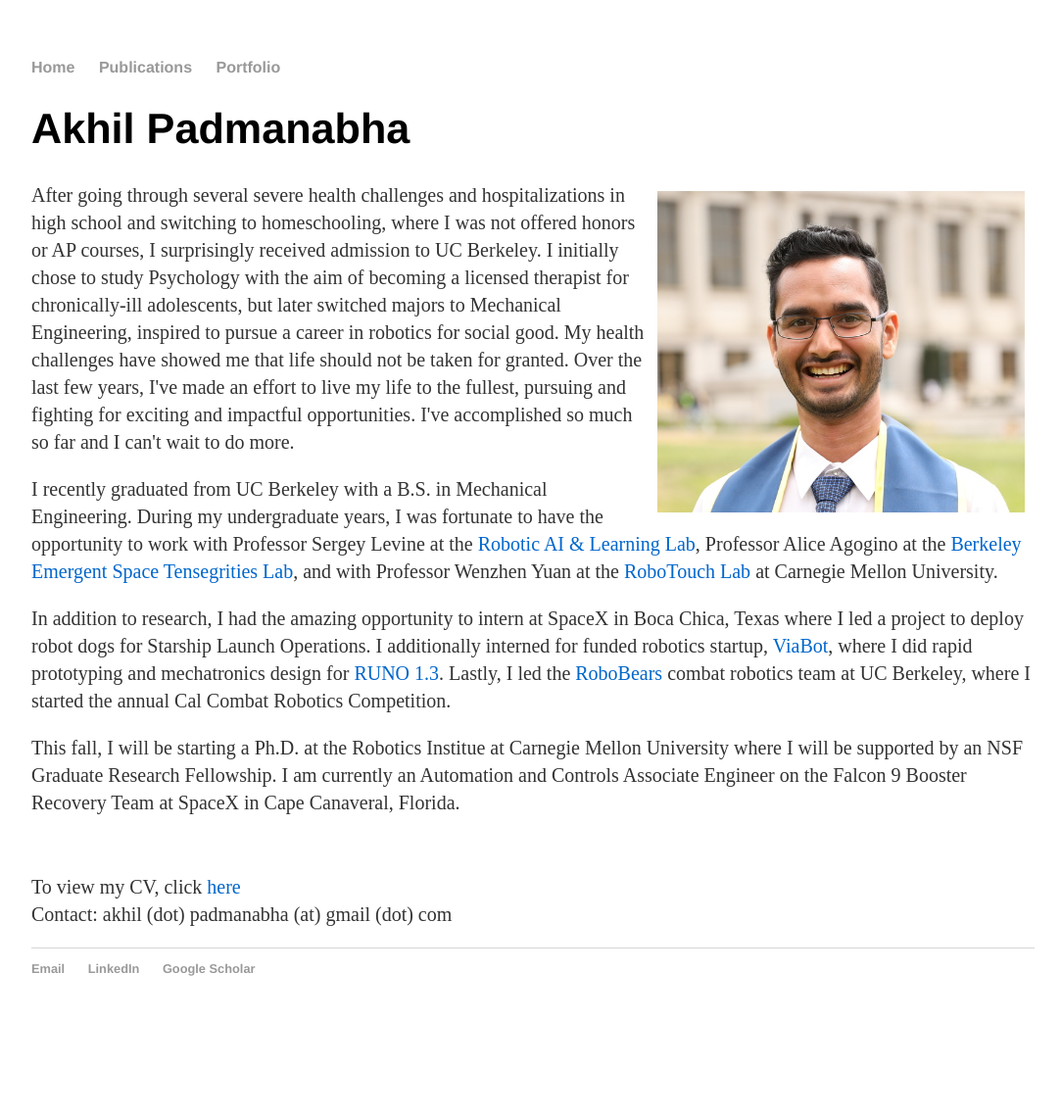
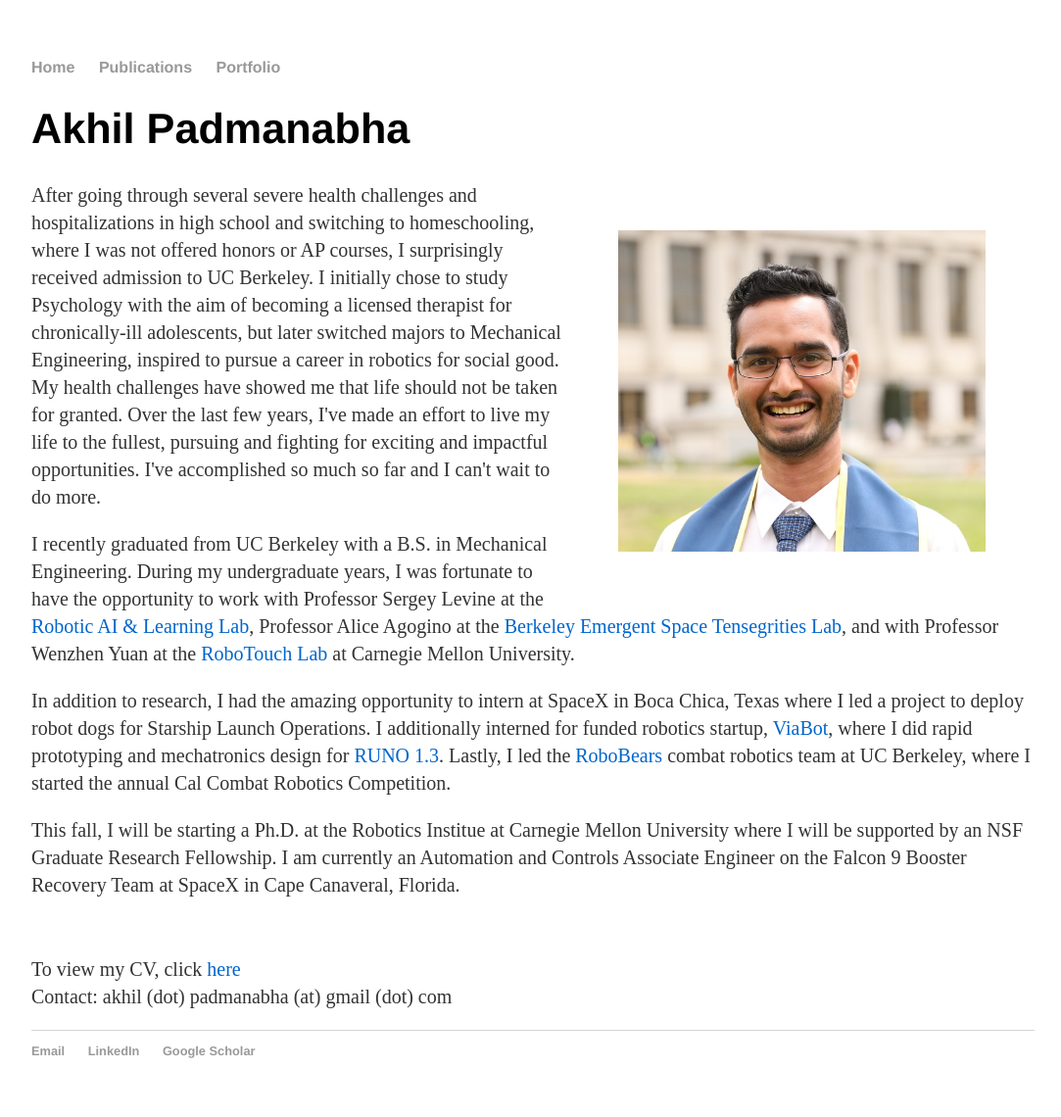
Before and after one commit to akhilpadmanabha/akhilpadmanabha.github.io, a Jekyll site: the page built from index.html, in a window 1280 px wide. Shown: the whole page at 98% size, without its empty margins (96-1179 px from the left). Built offline with Jekyll 4.4.1, drawn with Linux system fonts in a browser that asks for light colours; before the commit the page ends 1056 px from its top, so only the background shows below that.

Commit message:
bigger border

```diff
--- a/css/main.css
+++ b/css/main.css
@@ -77,5 +77,5 @@ margin-right: auto;
 }
 .border--new {
   background-color: #fff;
-  padding: 10px;
+  padding: 50px;
 }
```
